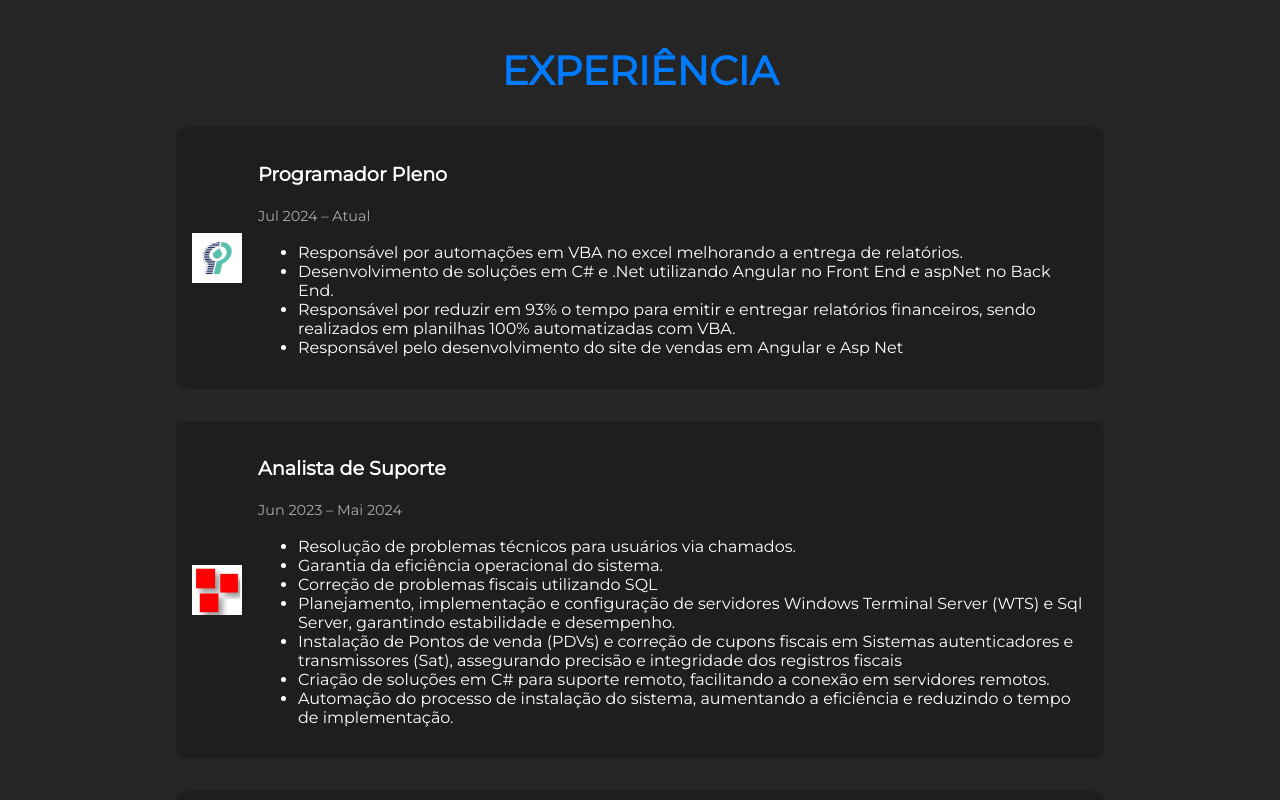
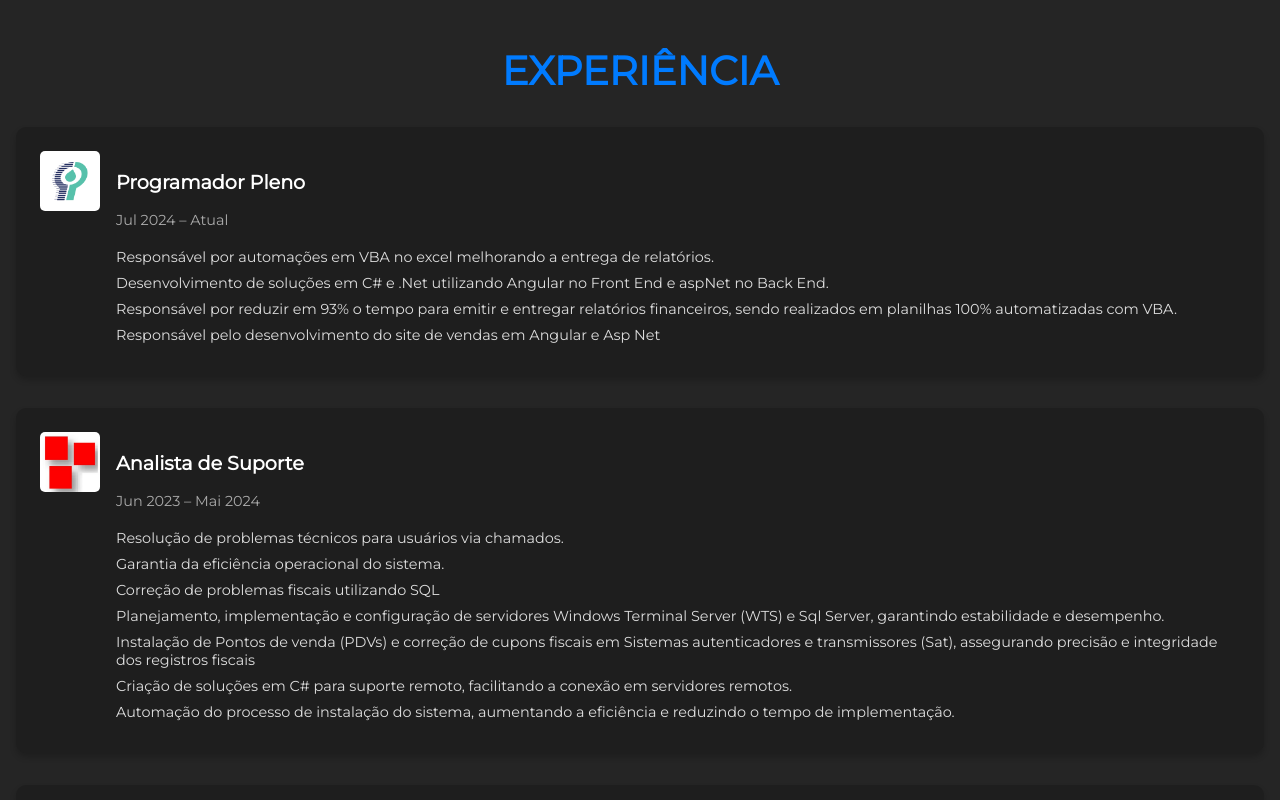
Before and after one commit to MurilloHMS/Portifolio, an Angular app: page / in a window 1280 px wide. Shown: the part 920-1720 px from the top of the page. Built offline with nearby package versions, Linux system fonts and the light colour scheme.

Commit message:
melhorado layout das experiencias

```diff
--- a/src/app/pages/home/home.component.scss
+++ b/src/app/pages/home/home.component.scss
@@ -143,59 +143,90 @@ p {
     text-align: center;
     margin: 2rem 0;
     color: white;
+}
 
-    h2 {
+.experience-section h2 {
     font-size: 2.5rem;
-      color: #007bff; // Azul para combinar com o design
+    color: #007bff; /* Azul para combinar com o design */
     margin-bottom: 2rem;
 }
 
 .experience {
     display: flex;
-      flex-direction: column;
-      gap: 2rem;
-
-
-      align-items: center;
-      align-content: center;
-      justify-content: center;
+    flex-direction: column; /* Alinha verticalmente, uma abaixo da outra */
+    gap: 2rem; /* Espaçamento entre os itens */
+    padding: 0 1rem; /* Margens laterais */
+}
 
 .experience-item {
     display: flex;
-        align-items: center;
+    flex-direction: row; /* Imagem ao lado do texto */
+    align-items: flex-start;
     background-color: #1e1e1e;
     border-radius: 10px;
-        padding: 1rem;
-        width: 70%;
+    padding: 1.5rem;
+    box-shadow: 0px 4px 6px rgba(0, 0, 0, 0.2); /* Sombra para destaque */
+    transition: transform 0.3s, box-shadow 0.3s;
+}
 
+.experience-item:hover {
+    transform: scale(1.02); /* Leve aumento ao passar o mouse */
+    box-shadow: 0px 6px 12px rgba(0, 0, 0, 0.3);
+}
 
-        img {
-          width: 50px;
-          height: 50px;
+.experience-item img {
+    width: 60px;
+    height: 60px;
     margin-right: 1rem;
+    flex-shrink: 0; /* Evita que a imagem seja redimensionada */
+    border-radius: 5px; /* Leve arredondamento na imagem */
 }
 
 .experience-info {
-          text-align: left;
+    text-align: left; /* Texto alinhado à esquerda */
+}
 
-          h3 {
+.experience-info h3 {
     font-size: 1.2rem;
     color: white;
-          }
-
-          .date {
-            font-size: 0.9rem;
-            color: #aaa;
     margin-bottom: 0.5rem;
 }
 
-          p {
+.experience-info .date {
+    font-size: 0.9rem;
+    color: #aaa;
+    margin-bottom: 1rem;
+}
+
+.experience-info ul {
+    margin: 0;
+    padding: 0;
+    list-style: none;
+    color: #ddd;
+}
+
+.experience-info ul li {
+    margin-bottom: 0.5rem;
     font-size: 0.9rem;
 }
+
+/* Responsividade para telas menores */
+@media (max-width: 768px) {
+    .experience-item {
+        flex-direction: column; /* Alinha verticalmente */
+        text-align: center; /* Centraliza o conteúdo */
+        padding: 1rem;
+    }
+
+    .experience-item img {
+        margin: 0 auto 1rem; /* Centraliza a imagem e adiciona margem inferior */
+    }
+
+    .experience-info {
+        text-align: center; /* Centraliza o texto */
     }
 }
-    }
-  }
+
 
   @media (max-width: 768px) {
     .home {
```
Lines whose indentation alone changed are shown as unchanged.
